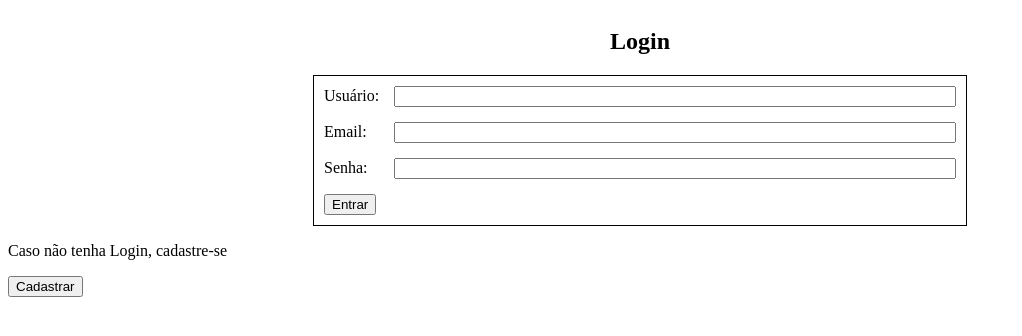
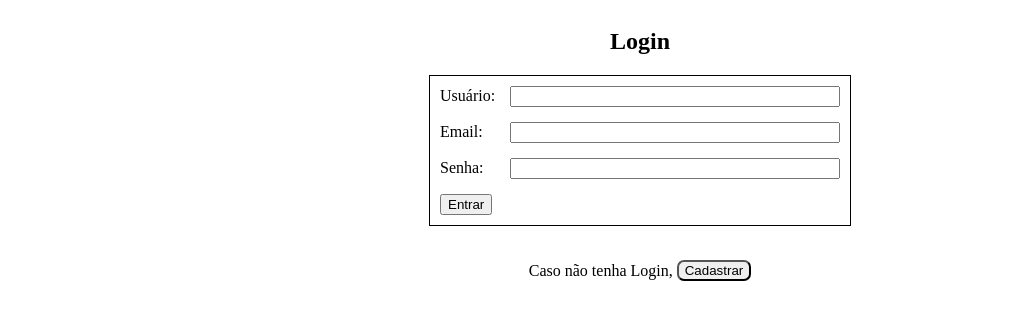
Before and after one commit to BrunoRafael14/Cadastro-Atletas, a Flask app: page / in a window 1280 px wide. Shown: the top 336 px of the page, without its empty margins (0-1022 px from the left). Run offline with Flask 3, Linux system fonts and the light colour scheme.

Commit message:
Terminando html da pagina de login

```diff
--- a/src/static/login/login.css
+++ b/src/static/login/login.css
@@ -1,3 +1,15 @@
+body {
+    display: flex;
+    justify-content: center;
+    align-items: center;
+}
+
+.page{
+    display: flex;
+    flex-direction: column;
+    align-items: center;
+}
+
 .form-itens {
     display: grid;
     grid-template-columns: 60px 1fr;
@@ -8,7 +20,7 @@
 
 .form-group {
     border: solid 1px black;
-    width: 50%;
+    width: 400px;
     padding: 10px;
 }
 
@@ -18,3 +30,16 @@
     justify-content: center;
     align-items: center;
 }
+
+.option {
+    display: flex;
+    margin-top: 20px;
+    align-items: center;
+    justify-content: center;
+    white-space: nowrap;
+}
+
+#botao-cadastrar {
+    margin-left: 4px;
+    border-radius: 7px;
+}
--- a/src/templates/login/login.html
+++ b/src/templates/login/login.html
@@ -7,6 +7,7 @@
     <link rel="stylesheet" href="{{url_for('static', filename='login/login.css')}}">
 </head>
 <body>
+    <div class="page">
         <form id="login">
             <h2>Login</h2>
             <div class="form-group">
@@ -25,7 +26,11 @@
                 <button type="submit">Entrar</button>
             </div>
         </form>
-    <p>Caso não tenha Login, cadastre-se</p>
-    <button>Cadastrar</button>
+        <div class="option">
+            <p>Caso não tenha Login, </p>
+            <button id="botao-cadastrar">Cadastrar</button>
+        </div>
+    </div>
+
 </body>
 </html>
```
Lines whose indentation alone changed are shown as unchanged.
